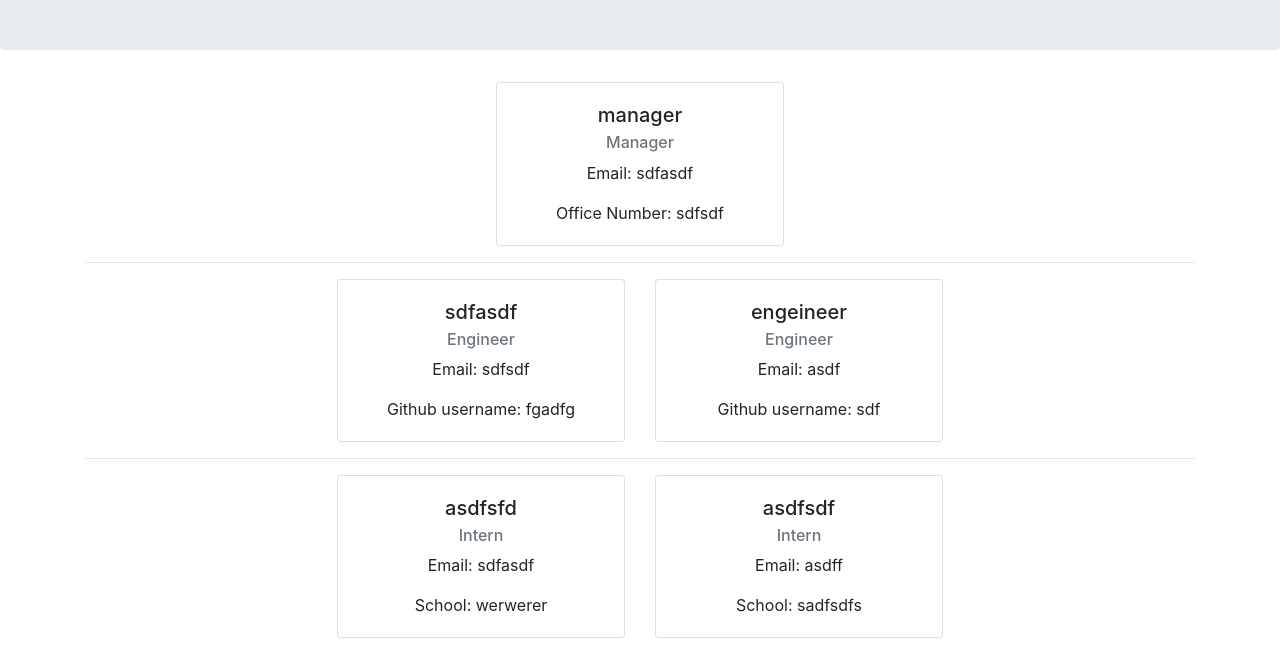
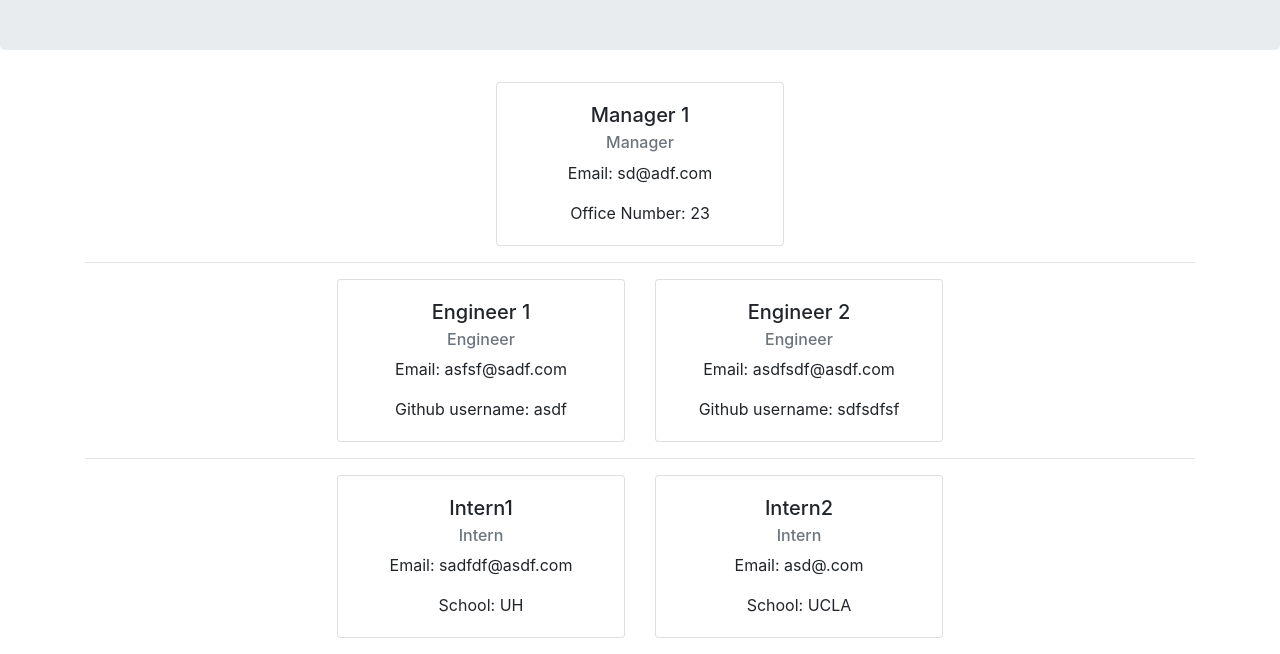
Before and after one commit to robcruz/team-profile-generator, a website: page output/index.html in a window 1280 px wide. Shown: the part 180-834 px from the top of the page. Drawn offline with nearby package versions, Linux system fonts and the light colour scheme.

Commit message:
demo movie

```diff
--- a/output/index.html
+++ b/output/index.html
@@ -23,10 +23,10 @@
 
             <div class="card text-center" style="width: 18rem;">
                 <div class="card-body">
-                    <h5 class="card-title">manager</h5>
+                    <h5 class="card-title">Manager 1</h5>
                     <h6 class="card-subtitle mb-2 text-muted">Manager</h6>
-                    <p class="card-text">Email: <span>sdfasdf</span> </p>
-                    <p class="card-text">Office Number: <span>sdfsdf</span> </p>
+                    <p class="card-text">Email: <span>sd@adf.com</span> </p>
+                    <p class="card-text">Office Number: <span>23</span> </p>
                 </div>
             </div>
 
@@ -39,10 +39,10 @@
             <div class="col-auto">
                 <div class="card text-center" style="width: 18rem;">
                     <div class="card-body">
-                        <h5 class="card-title">sdfasdf</h5>
+                        <h5 class="card-title">Engineer 1</h5>
                         <h6 class="card-subtitle mb-2 text-muted">Engineer</h6>
-                        <p class="card-text">Email: <span>sdfsdf</span> </p>
-                        <p class="card-text">Github username: <span>fgadfg</span> </p>
+                        <p class="card-text">Email: <span>asfsf@sadf.com</span> </p>
+                        <p class="card-text">Github username: <span>asdf</span> </p>
                     </div>
                 </div>
             </div>
@@ -50,10 +50,10 @@
             <div class="col-auto">
                 <div class="card text-center" style="width: 18rem;">
                     <div class="card-body">
-                        <h5 class="card-title">engeineer</h5>
+                        <h5 class="card-title">Engineer 2</h5>
                         <h6 class="card-subtitle mb-2 text-muted">Engineer</h6>
-                        <p class="card-text">Email: <span>asdf</span> </p>
-                        <p class="card-text">Github username: <span>sdf</span> </p>
+                        <p class="card-text">Email: <span>asdfsdf@asdf.com</span> </p>
+                        <p class="card-text">Github username: <span>sdfsdfsf</span> </p>
                     </div>
                 </div>
             </div>
@@ -67,10 +67,10 @@
             <div class="col-auto">
                 <div class="card text-center" style="width: 18rem;">
                     <div class="card-body">
-                        <h5 class="card-title">asdfsfd</h5>
+                        <h5 class="card-title">Intern1</h5>
                         <h6 class="card-subtitle mb-2 text-muted">Intern</h6>
-                        <p class="card-text">Email: <span>sdfasdf</span> </p>
-                        <p class="card-text">School: <span>werwerer</span> </p>
+                        <p class="card-text">Email: <span>sadfdf@asdf.com</span> </p>
+                        <p class="card-text">School: <span>UH</span> </p>
                     </div>
                 </div>
             </div>
@@ -78,10 +78,10 @@
             <div class="col-auto">
                 <div class="card text-center" style="width: 18rem;">
                     <div class="card-body">
-                        <h5 class="card-title">asdfsdf</h5>
+                        <h5 class="card-title">Intern2</h5>
                         <h6 class="card-subtitle mb-2 text-muted">Intern</h6>
-                        <p class="card-text">Email: <span>asdff</span> </p>
-                        <p class="card-text">School: <span>sadfsdfs</span> </p>
+                        <p class="card-text">Email: <span>asd@.com</span> </p>
+                        <p class="card-text">School: <span>UCLA</span> </p>
                     </div>
                 </div>
             </div>
```
Also changed, not shown: 1 other file.
